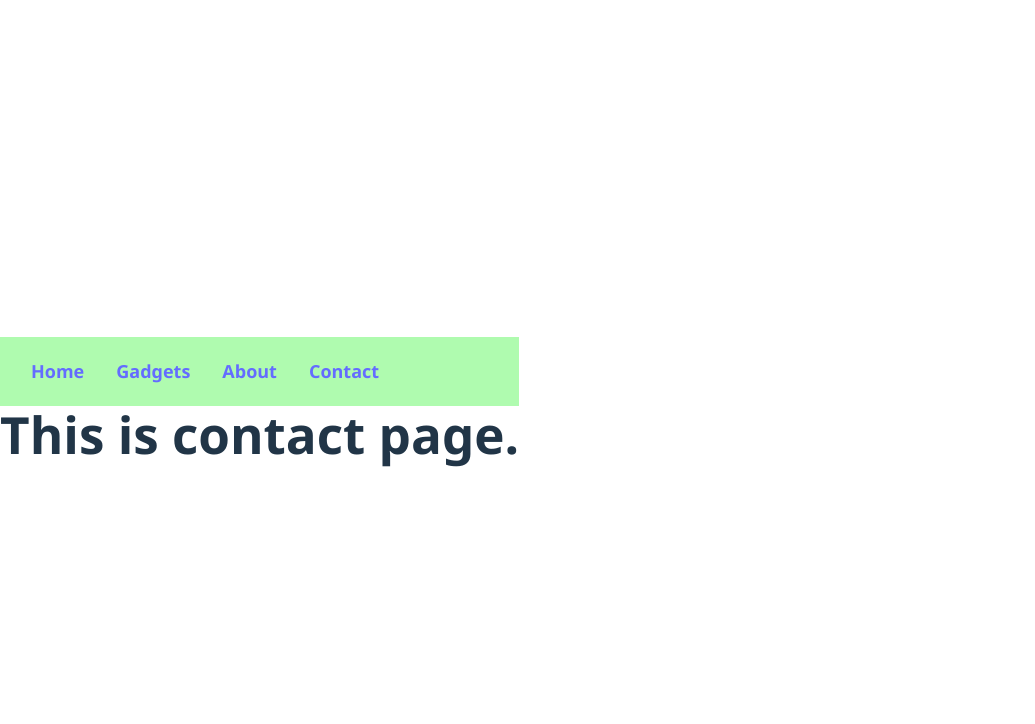
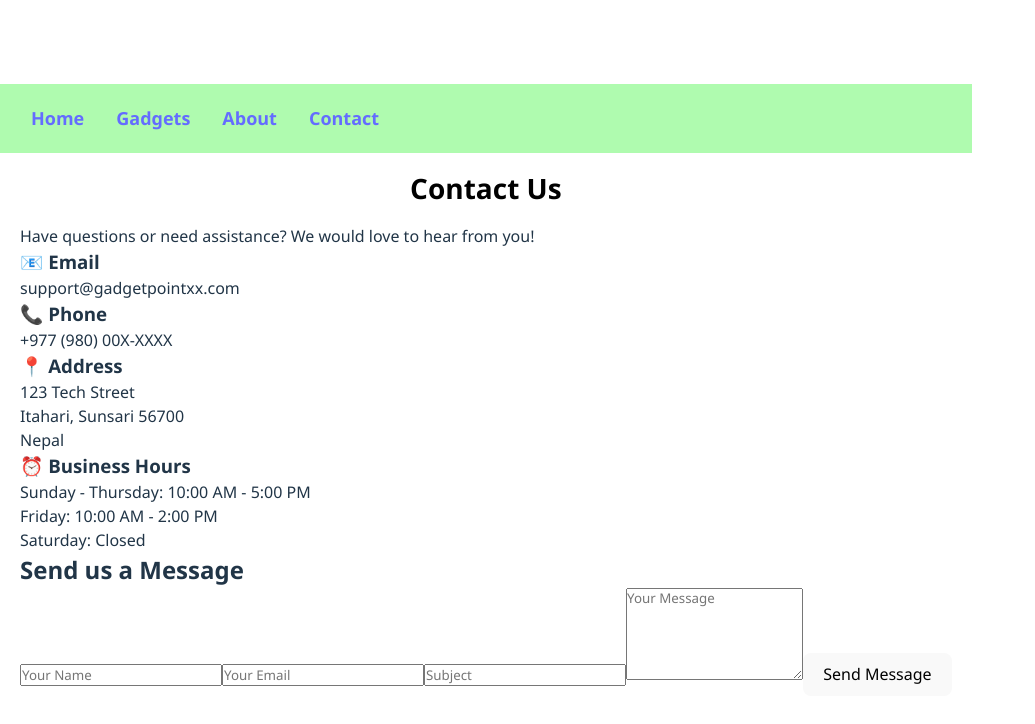
Before and after one commit to bijayjha2025/React_Practice, a React (Vite) app in the folder GadgetCatalog/gadgetcatalog/: page /contact in a window 1280 px wide. Shown: the top 724 px of the page, without its empty margins (0-1035 px from the left). Built offline with nearby package versions, Linux system fonts and the light colour scheme.

Commit message:
Contact page setup

```diff
--- a/GadgetCatalog/gadgetcatalog/src/Pages/Contact.jsx
+++ b/GadgetCatalog/gadgetcatalog/src/Pages/Contact.jsx
@@ -1,10 +1,47 @@
 
-function Contact(){
-    return(
-        <>
-        <h1>This is contact page.</h1>
-        </>
-    );
+function Contact() {
+  return (
+    <div className="pageContainer">
+      <div className="contactContent">
+        <h1>Contact Us</h1>
+
+        <p>Have questions or need assistance? We would love to hear from you!</p>
+
+        <div className="contactInfo">
+          <div className="contactItem">
+            <h3>📧 Email</h3>
+            <p>support@gadgetpointxx.com</p>
+          </div>
+
+          <div className="contactItem">
+            <h3>📞 Phone</h3>
+            <p>+977 (980) 00X-XXXX</p>
+          </div>
+
+          <div className="contactItem">
+            <h3>📍 Address</h3>
+            <p>123 Tech Street<br/>Itahari, Sunsari 56700<br/>Nepal</p>
+          </div>
+
+          <div className="contactItem">
+            <h3>⏰ Business Hours</h3>
+            <p>Sunday - Thursday: 10:00 AM - 5:00 PM<br/>Friday: 10:00 AM - 2:00 PM<br/>Saturday: Closed</p>
+          </div>
+        </div>
+
+        <div className="contactForm">
+          <h2>Send us a Message</h2>
+          <form>
+            <input type="text" placeholder="Your Name" required />
+            <input type="email" placeholder="Your Email" required />
+            <input type="text" placeholder="Subject" required />
+            <textarea placeholder="Your Message" rows="5" required></textarea>
+            <button type="submit">Send Message</button>
+          </form>
+        </div>
+      </div>
+    </div>
+  );
 }
 
 export default Contact
```
